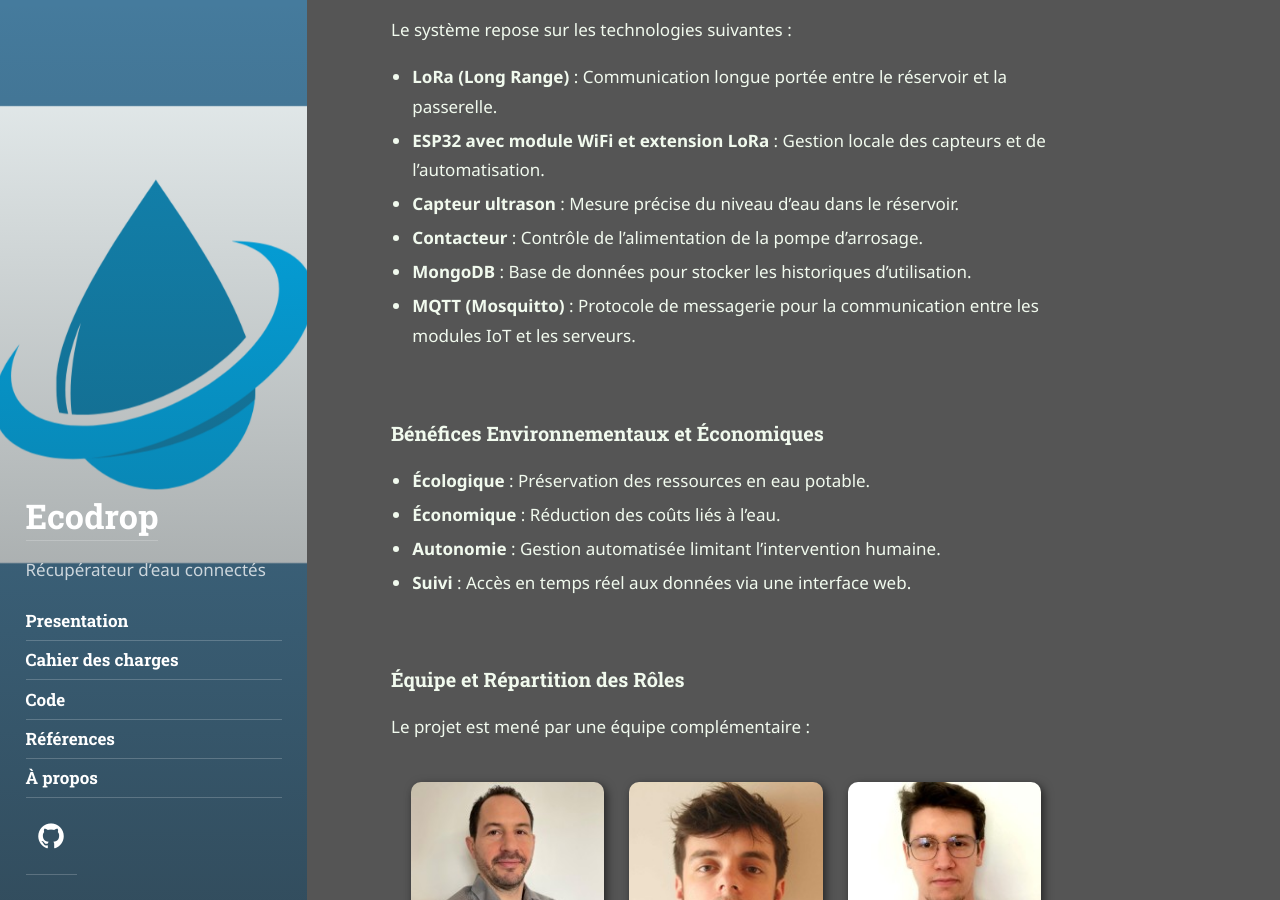
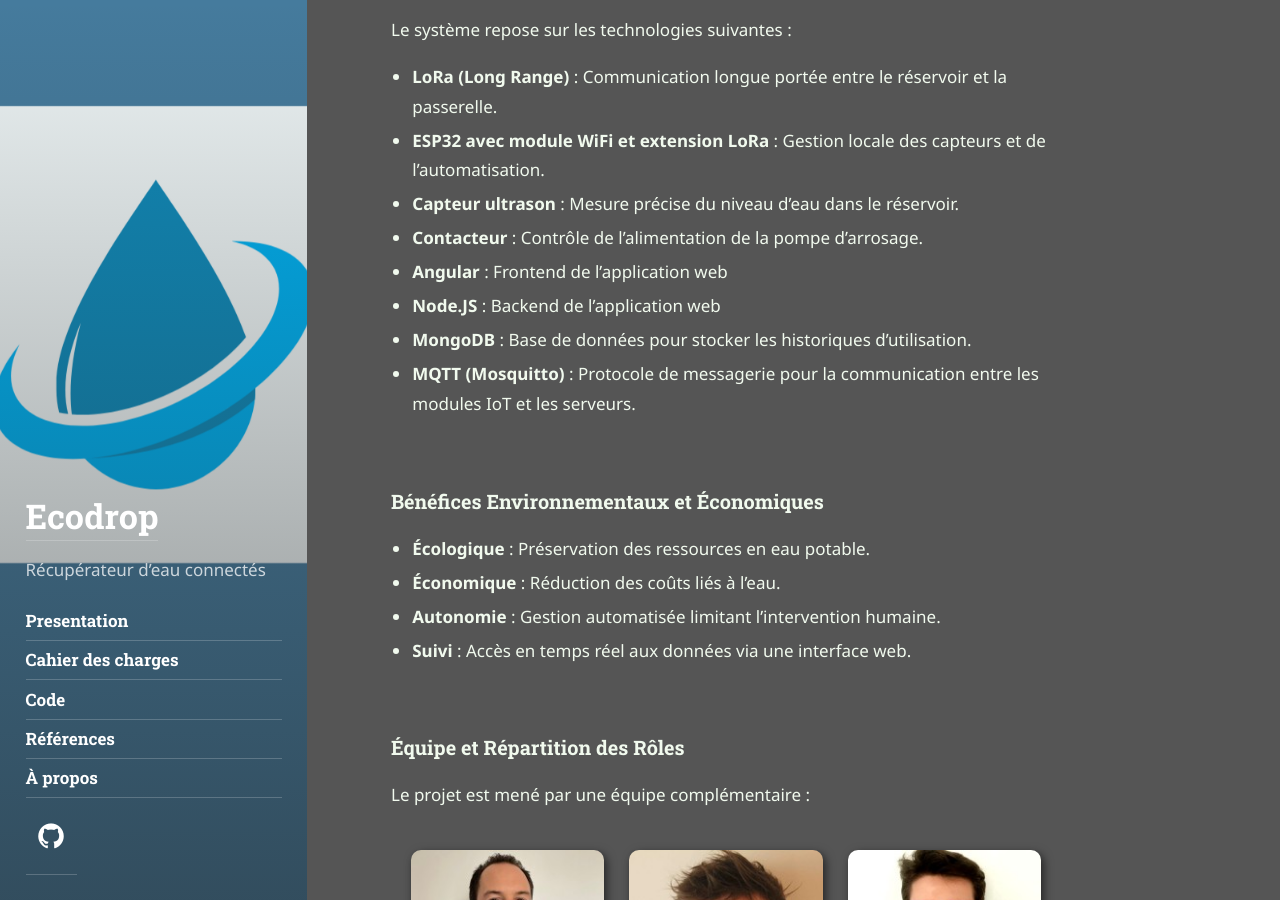
Before and after one commit to mvqRIOC/mvqRIOC.github.io, a Jekyll site: the page built from _featured_tags/presentation.md, in a window 1280 px wide and 900 px high, scrolled down 1008 px. Built offline with Jekyll 4.4.1, drawn with Linux system fonts in a browser that asks for light colours; some web fonts are replaced.

Commit message:
Update presentation.md

```diff
--- a/_featured_tags/presentation.md
+++ b/_featured_tags/presentation.md
@@ -27,6 +27,8 @@ Le système repose sur les technologies suivantes :
 - **ESP32 avec module WiFi et extension LoRa** : Gestion locale des capteurs et de l'automatisation.
 - **Capteur ultrason** : Mesure précise du niveau d'eau dans le réservoir.
 - **Contacteur** : Contrôle de l'alimentation de la pompe d'arrosage.
+- **Angular** : Frontend de l'application web
+- **Node.JS** : Backend de l'application web
 - **MongoDB** : Base de données pour stocker les historiques d'utilisation.
 - **MQTT (Mosquitto)** : Protocole de messagerie pour la communication entre les modules IoT et les serveurs.
 
```
